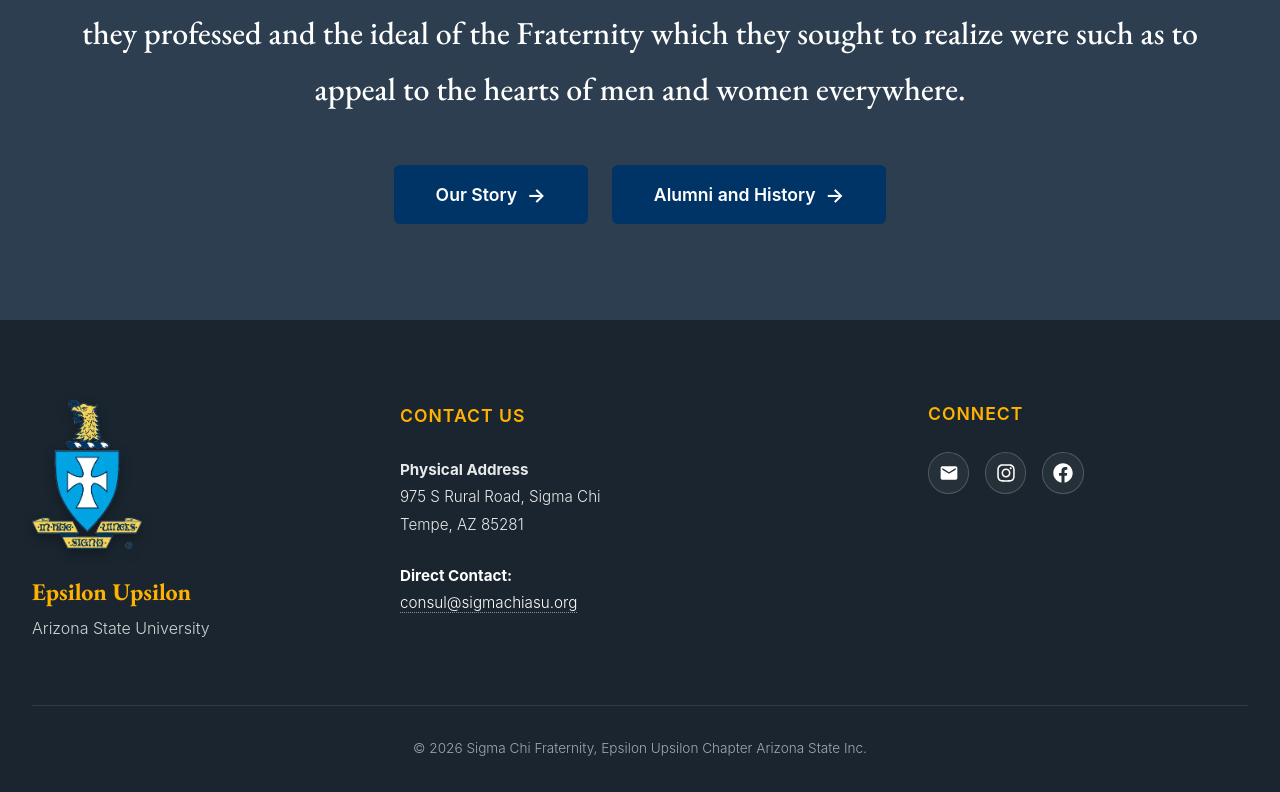
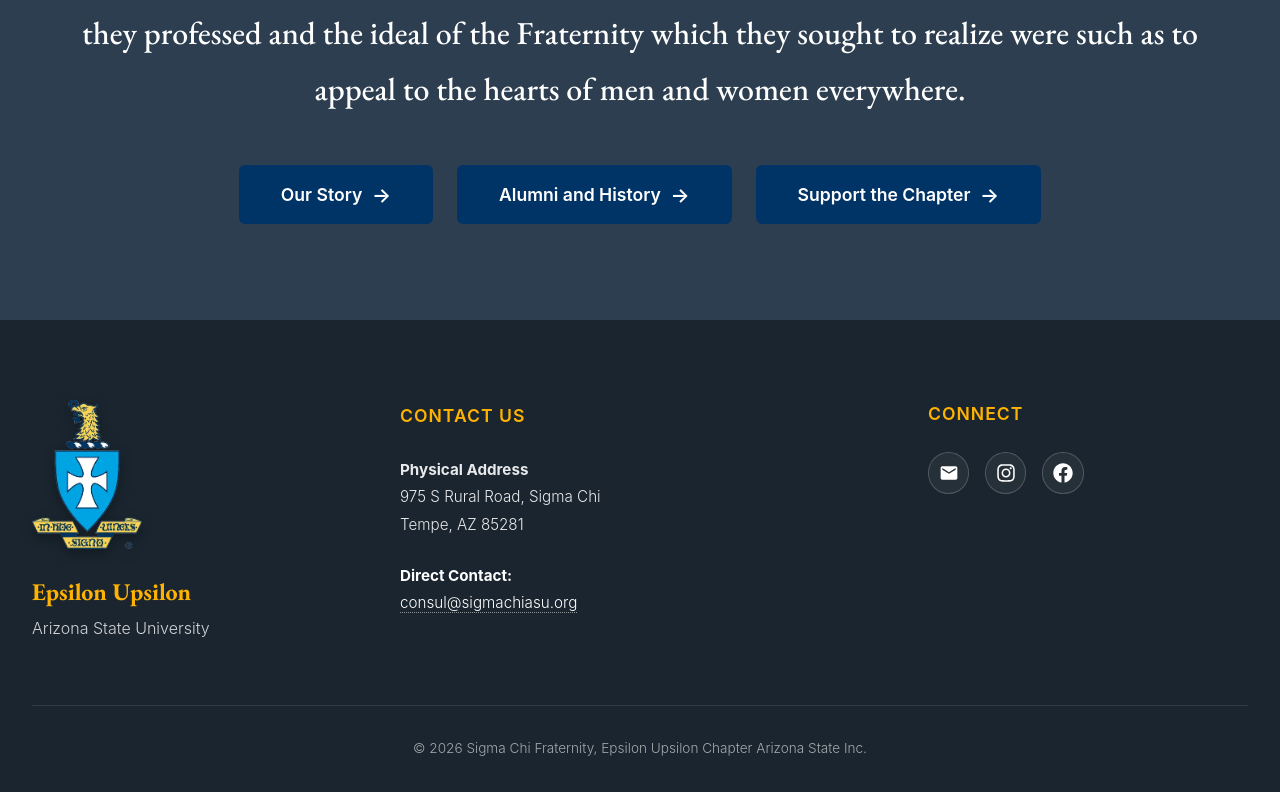
Before and after one commit to TrentBlock/sigmachi_asu, a React (Vite) app: page / in a window 1280 px wide. Shown: the part 1222-2014 px from the top of the page. Built offline with nearby package versions, Linux system fonts and the light colour scheme.

Commit message:
minor updates

```diff
--- a/src/components/Home/Mission.jsx
+++ b/src/components/Home/Mission.jsx
@@ -25,6 +25,10 @@
                         <span className="btn-text">Alumni and History</span>
                         <span className="btn-arrow">&rarr;</span>
                     </Link>
+                    <Link to="/donate" className="mission-btn mission-btn--primary">
+                        <span className="btn-text">Support the Chapter</span>
+                        <span className="btn-arrow">&rarr;</span>
+                    </Link>
                 </div>
             </div>
         </div>
--- a/src/pages/Class.jsx
+++ b/src/pages/Class.jsx
@@ -124,7 +124,7 @@
         {/* 1. Hero Section */}
         <section className="alumni-hero" style={{ backgroundImage: `url(${heroImg})` }}>
             <div className="alumni-hero__overlay">
-                <h1 className="alumni-hero__title">From 606 E Alpha Drive, to the Plex</h1>
+                <h1 className="alumni-hero__title">From 606 E Alpha Drive, to the PlΣX</h1>
                 <p className="alumni-hero__subtitle">
                      With more than 300,000 Alumni worldwide and over 2,000 from this chapter at Arizona State University our legacy spans across presidents, football coaches, artists, and leaders across every field.
                 </p>
```
Also changed, not shown: 1 other file (tests, documents, lock files or other folders).
